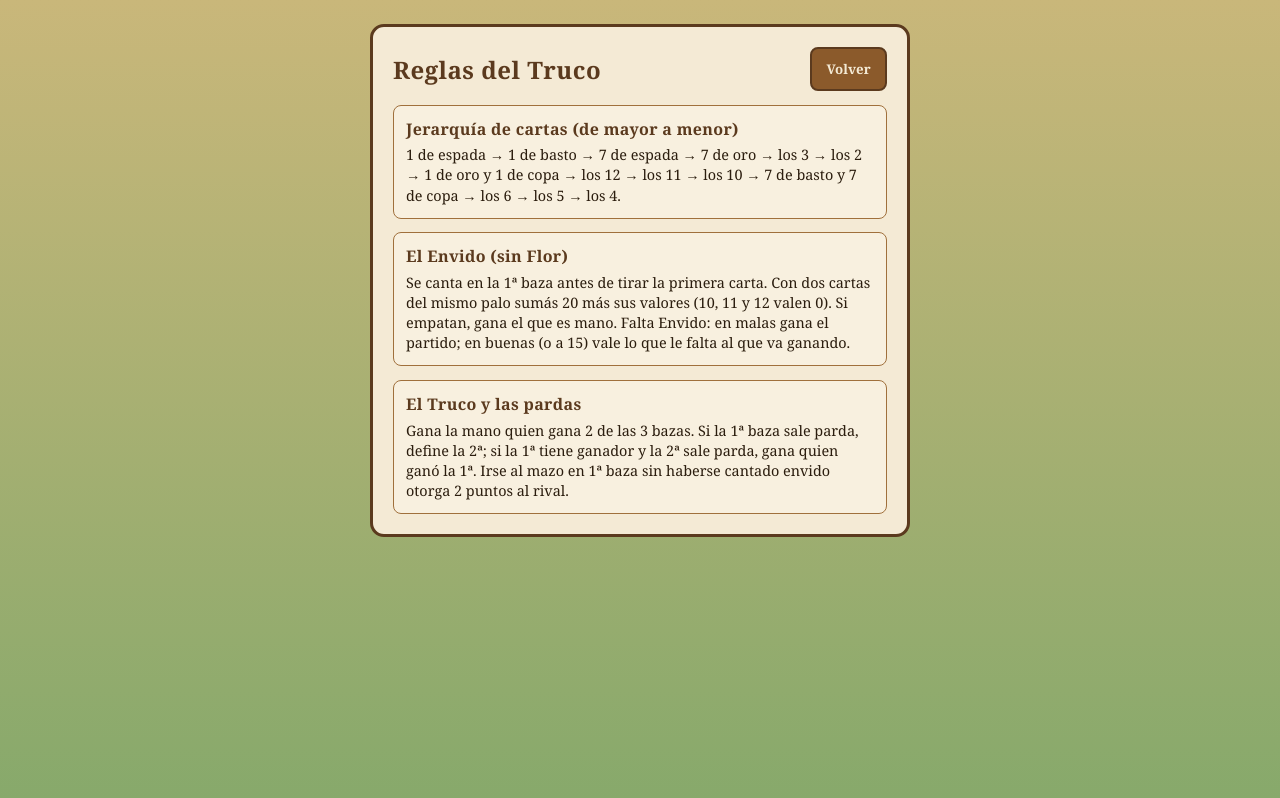
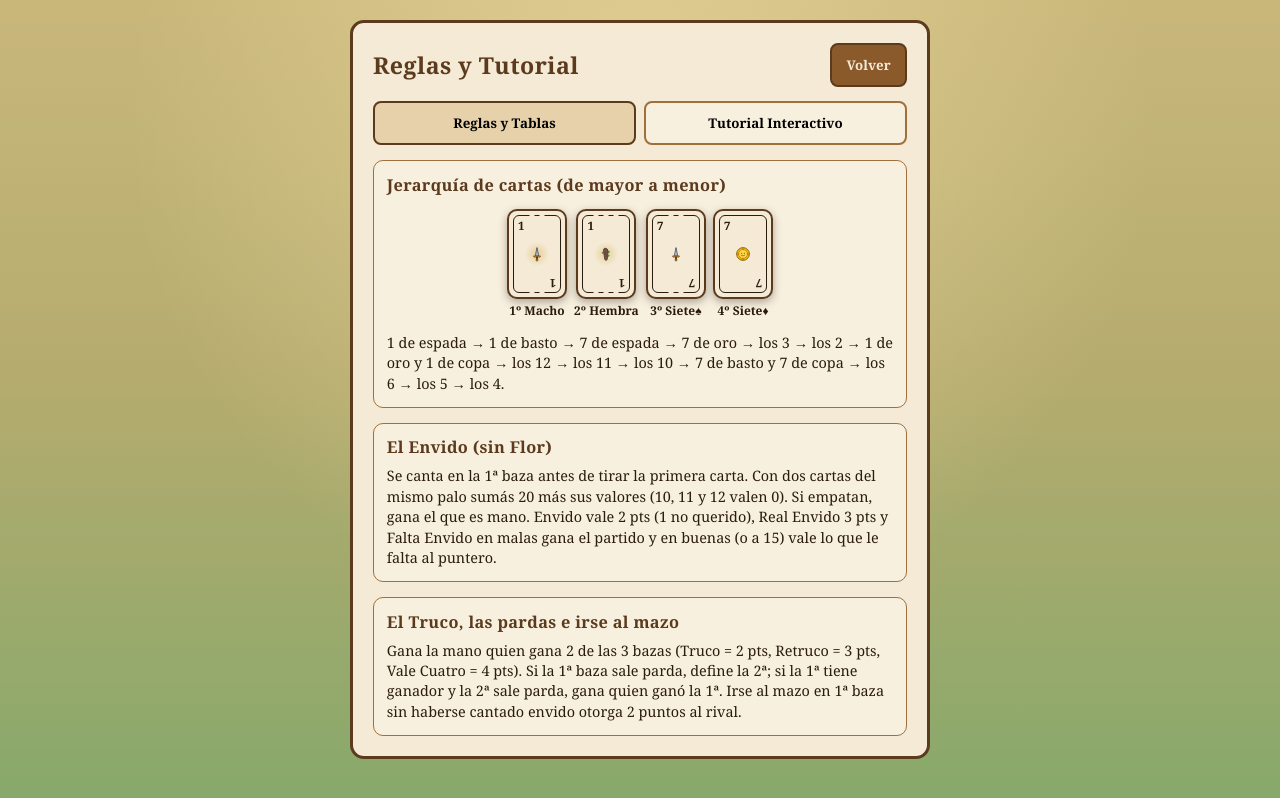
Before and after one commit to 1W3-421343-Torres-Marcos/Truco, a React (Vite) app: page / in a window 1280 px wide. Both pictures are taken after a click on the button "Reglas". Built offline with nearby package versions, Linux system fonts and the light colour scheme.

Commit message:
feat(ui): tutorial y reglas

```diff
--- a/src/ui/screens/RulesScreen.module.css
+++ b/src/ui/screens/RulesScreen.module.css
@@ -3,55 +3,145 @@
   display: flex;
   flex-direction: column;
   align-items: center;
-  padding: 1.5rem 1rem;
-  background: linear-gradient(180deg, var(--pampa) 0%, var(--pampa-verde) 100%);
+  padding: 1.25rem 1rem;
+  background: var(--pampa-fondo);
   color: var(--tinta);
 }
 
 .card {
   width: 100%;
-  max-width: 540px;
+  max-width: 580px;
   background-color: var(--crema);
   border: 3px solid var(--madera-oscura);
   border-radius: 14px;
   padding: 1.25rem;
   display: flex;
   flex-direction: column;
-  gap: 0.85rem;
+  gap: 0.9rem;
 }
 
 .header {
   display: flex;
   justify-content: space-between;
   align-items: center;
+  gap: 0.5rem;
 }
 
 .title {
   margin: 0;
-  font-size: 1.5rem;
+  font-size: 1.45rem;
   color: var(--madera-oscura);
+}
+
+.tabs {
+  display: flex;
+  gap: 0.5rem;
+}
+
+.tabButton {
+  flex: 1;
+  min-height: 44px;
+  border-radius: 8px;
+  border: 2px solid var(--cuero);
+  background: #f8f0df;
+  font-weight: 700;
+  cursor: pointer;
+}
+
+.tabButtonActive {
+  border-color: var(--madera-oscura);
+  background: #e6d1aa;
 }
 
 .section {
   background-color: #f8f0df;
   border: 1px solid var(--cuero);
-  border-radius: 8px;
-  padding: 0.75rem;
+  border-radius: 10px;
+  padding: 0.8rem;
+  display: flex;
+  flex-direction: column;
+  gap: 0.5rem;
 }
 
 .sectionTitle {
-  margin: 0 0 0.35rem;
-  font-size: 1rem;
+  margin: 0;
+  font-size: 1.02rem;
   color: var(--madera-oscura);
 }
 
 .text {
   margin: 0;
   font-size: 0.9rem;
-  line-height: 1.4;
+  line-height: 1.42;
 }
 
-.backButton {
+.cardsShowcase {
+  display: flex;
+  flex-wrap: wrap;
+  gap: 0.45rem;
+  align-items: center;
+  justify-content: center;
+  padding: 0.35rem 0;
+}
+
+.rankCardItem {
+  display: flex;
+  flex-direction: column;
+  align-items: center;
+  gap: 0.2rem;
+  font-size: 0.75rem;
+  font-weight: 700;
+}
+
+.quizOptions {
+  display: flex;
+  flex-direction: column;
+  gap: 0.5rem;
+}
+
+.quizOption {
+  min-height: 44px;
+  padding: 0.55rem 0.85rem;
+  text-align: left;
+  border-radius: 8px;
+  border: 2px solid var(--cuero);
+  background: var(--crema);
+  font-weight: 600;
+  cursor: pointer;
+}
+
+.quizOptionSelected {
+  border-color: var(--madera-oscura);
+  background: #e6d1aa;
+}
+
+.feedbackCorrect,
+.feedbackWrong {
+  margin: 0;
+  padding: 0.65rem;
+  border-radius: 8px;
+  font-size: 0.88rem;
+  font-weight: 600;
+}
+
+.feedbackCorrect {
+  background-color: #d9f2df;
+  border: 2px solid #2e7d32;
+}
+
+.feedbackWrong {
+  background-color: #f9d7d7;
+  border: 2px solid var(--rojo-punzo);
+}
+
+.lessonNav {
+  display: flex;
+  justify-content: space-between;
+  gap: 0.6rem;
+}
+
+.backButton,
+.lessonButton {
   min-height: 44px;
   padding: 0.45rem 0.9rem;
   border-radius: 8px;
@@ -61,3 +151,8 @@
   font-weight: 700;
   cursor: pointer;
 }
+
+.lessonButton:disabled {
+  opacity: 0.5;
+  cursor: not-allowed;
+}
--- a/src/ui/screens/RulesScreen.tsx
+++ b/src/ui/screens/RulesScreen.tsx
@@ -1,45 +1,246 @@
-import { useGameStore } from '../../store/index.ts';
+import { useState } from 'react';
+import { useGameStore, type CardNumber, type Suit } from '../../store/index.ts';
+import { SpanishCard } from '../cards/SpanishCard.tsx';
 import styles from './RulesScreen.module.css';
+
+interface TutorialLesson {
+  readonly title: string;
+  readonly prompt: string;
+  readonly cards: ReadonlyArray<{ readonly suit: Suit; readonly number: CardNumber }>;
+  readonly options: readonly string[];
+  readonly correctIndex: number;
+  readonly explanation: string;
+}
+
+const TUTORIAL_LESSONS: readonly TutorialLesson[] = [
+  {
+    title: 'Lección 1: Las cartas bravas',
+    prompt:
+      'El rival abrió la baza tirando el 7 de oro. Mirá tus 3 cartas: ¿con cuál le ganás la baza?',
+    cards: [
+      { suit: 'copa', number: 3 },
+      { suit: 'espada', number: 7 },
+      { suit: 'oro', number: 1 },
+    ],
+    options: [
+      'Con el 1 de oro (ancho falso)',
+      'Con el 7 de espada (siete bravo)',
+      'Con el 3 de copa',
+    ],
+    correctIndex: 1,
+    explanation:
+      '¡Exacto! El 7 de espada (3ª carta más alta del juego) mata al 7 de oro (4ª más alta). El 3 y el 1 de oro están por debajo.',
+  },
+  {
+    title: 'Lección 2: Cómo sumar el Envido',
+    prompt:
+      'Te tocaron el 7 de basto, el 6 de basto y el 12 de espada. ¿Cuántos tantos de envido tenés?',
+    cards: [
+      { suit: 'basto', number: 7 },
+      { suit: 'basto', number: 6 },
+      { suit: 'espada', number: 12 },
+    ],
+    options: [
+      '13 tantos (7 + 6)',
+      '27 tantos (20 + 7)',
+      '33 tantos (20 + 7 + 6, el máximo posible)',
+    ],
+    correctIndex: 2,
+    explanation:
+      '¡Bien ahí! Al tener dos cartas del mismo palo (basto), sumás 20 + 7 + 6 = 33, que es el envido más alto del Truco sin Flor.',
+  },
+  {
+    title: 'Lección 3: Cómo definen las pardas',
+    prompt:
+      'En la 1ª baza ganaste vos con un 2, y en la 2ª baza empataron (ambos tiraron un 3). ¿Cómo sigue la mano?',
+    cards: [
+      { suit: 'espada', number: 2 },
+      { suit: 'copa', number: 3 },
+      { suit: 'oro', number: 3 },
+    ],
+    options: [
+      'Ganás la mano inmediatamente vos (sin jugar la 3ª baza)',
+      'Se juega sí o sí la 3ª baza para desempatar',
+      'Gana siempre el que es mano',
+    ],
+    correctIndex: 0,
+    explanation:
+      '¡Correcto! Cuando la 1ª baza tiene ganador y la 2ª sale parda, gana la mano quien ganó la 1ª baza.',
+  },
+  {
+    title: 'Lección 4: "El envido está primero"',
+    prompt:
+      'Recién empieza la 1ª baza, todavía no tiraste tu primera carta y el rival te canta ¡Truco! de entrada. Tenés 31 de envido. ¿Qué podés hacer?',
+    cards: [
+      { suit: 'oro', number: 7 },
+      { suit: 'oro', number: 4 },
+      { suit: 'copa', number: 4 },
+    ],
+    options: [
+      'Ya perdiste el derecho al envido porque cantaron Truco antes',
+      'Podés cantar Envido primero; se resuelve el envido y después respondés al Truco',
+      'Solo podés irte al mazo',
+    ],
+    correctIndex: 1,
+    explanation:
+      '¡Tal cual! En la 1ª baza "el envido está primero": podés responder con Envido, sumar tus tantos y recién después contestar el Truco pendiente.',
+  },
+];
 
 export function RulesScreen() {
   const navigateTo = useGameStore((s) => s.navigateTo);
+  const [activeTab, setActiveTab] = useState<'rules' | 'tutorial'>('rules');
+  const [lessonIndex, setLessonIndex] = useState(0);
+  const [selectedOption, setSelectedOption] = useState<number | null>(null);
+
+  const lesson = TUTORIAL_LESSONS[lessonIndex]!;
+
+  const selectLesson = (idx: number) => {
+    setLessonIndex(idx);
+    setSelectedOption(null);
+  };
 
   return (
     <main className={styles.container}>
-      <section className={styles.card} aria-label="Reglas del Truco">
+      <section className={styles.card} aria-label="Reglas y Tutorial del Truco">
         <header className={styles.header}>
-          <h1 className={styles.title}>Reglas del Truco</h1>
+          <h1 className={styles.title}>Reglas y Tutorial</h1>
           <button type="button" className={styles.backButton} onClick={() => navigateTo('home')}>
             Volver
           </button>
         </header>
 
+        <div className={styles.tabs} role="tablist" aria-label="Secciones de ayuda">
+          <button
+            type="button"
+            role="tab"
+            aria-selected={activeTab === 'rules'}
+            className={`${styles.tabButton} ${activeTab === 'rules' ? styles.tabButtonActive : ''}`}
+            onClick={() => setActiveTab('rules')}
+          >
+            Reglas y Tablas
+          </button>
+          <button
+            type="button"
+            role="tab"
+            aria-selected={activeTab === 'tutorial'}
+            className={`${styles.tabButton} ${activeTab === 'tutorial' ? styles.tabButtonActive : ''}`}
+            onClick={() => setActiveTab('tutorial')}
+          >
+            Tutorial Interactivo
+          </button>
+        </div>
+
+        {activeTab === 'rules' ? (
+          <>
             <div className={styles.section}>
               <h2 className={styles.sectionTitle}>Jerarquía de cartas (de mayor a menor)</h2>
+              <div className={styles.cardsShowcase}>
+                <div className={styles.rankCardItem}>
+                  <SpanishCard suit="espada" number={1} size="sm" />
+                  <span>1º Macho</span>
+                </div>
+                <div className={styles.rankCardItem}>
+                  <SpanishCard suit="basto" number={1} size="sm" />
+                  <span>2º Hembra</span>
+                </div>
+                <div className={styles.rankCardItem}>
+                  <SpanishCard suit="espada" number={7} size="sm" />
+                  <span>3º Siete♠</span>
+                </div>
+                <div className={styles.rankCardItem}>
+                  <SpanishCard suit="oro" number={7} size="sm" />
+                  <span>4º Siete♦</span>
+                </div>
+              </div>
               <p className={styles.text}>
-            1 de espada → 1 de basto → 7 de espada → 7 de oro → los 3 → los 2 → 1 de oro y 1 de copa
-            → los 12 → los 11 → los 10 → 7 de basto y 7 de copa → los 6 → los 5 → los 4.
+                1 de espada → 1 de basto → 7 de espada → 7 de oro → los 3 → los 2 → 1 de oro y 1 de
+                copa → los 12 → los 11 → los 10 → 7 de basto y 7 de copa → los 6 → los 5 → los 4.
               </p>
             </div>
 
             <div className={styles.section}>
               <h2 className={styles.sectionTitle}>El Envido (sin Flor)</h2>
               <p className={styles.text}>
-            Se canta en la 1ª baza antes de tirar la primera carta. Con dos cartas del mismo palo
-            sumás 20 más sus valores (10, 11 y 12 valen 0). Si empatan, gana el que es mano. Falta
-            Envido: en malas gana el partido; en buenas (o a 15) vale lo que le falta al que va
-            ganando.
+                Se canta en la 1ª baza antes de tirar la primera carta. Con dos cartas del mismo
+                palo sumás 20 más sus valores (10, 11 y 12 valen 0). Si empatan, gana el que es
+                mano. Envido vale 2 pts (1 no querido), Real Envido 3 pts y Falta Envido en malas
+                gana el partido y en buenas (o a 15) vale lo que le falta al puntero.
               </p>
             </div>
 
             <div className={styles.section}>
-          <h2 className={styles.sectionTitle}>El Truco y las pardas</h2>
+              <h2 className={styles.sectionTitle}>El Truco, las pardas e irse al mazo</h2>
               <p className={styles.text}>
-            Gana la mano quien gana 2 de las 3 bazas. Si la 1ª baza sale parda, define la 2ª; si la
-            1ª tiene ganador y la 2ª sale parda, gana quien ganó la 1ª. Irse al mazo en 1ª baza sin
-            haberse cantado envido otorga 2 puntos al rival.
+                Gana la mano quien gana 2 de las 3 bazas (Truco = 2 pts, Retruco = 3 pts, Vale
+                Cuatro = 4 pts). Si la 1ª baza sale parda, define la 2ª; si la 1ª tiene ganador y la
+                2ª sale parda, gana quien ganó la 1ª. Irse al mazo en 1ª baza sin haberse cantado
+                envido otorga 2 puntos al rival.
               </p>
             </div>
+          </>
+        ) : (
+          <div className={styles.section} aria-label="Lección interactiva">
+            <h2 className={styles.sectionTitle}>
+              {lesson.title} ({lessonIndex + 1}/{TUTORIAL_LESSONS.length})
+            </h2>
+            <p className={styles.text}>{lesson.prompt}</p>
+
+            <div className={styles.cardsShowcase}>
+              {lesson.cards.map((c, idx) => (
+                <SpanishCard key={idx} suit={c.suit} number={c.number} size="sm" />
+              ))}
+            </div>
+
+            <div className={styles.quizOptions}>
+              {lesson.options.map((opt, idx) => (
+                <button
+                  key={opt}
+                  type="button"
+                  aria-pressed={selectedOption === idx}
+                  className={`${styles.quizOption} ${selectedOption === idx ? styles.quizOptionSelected : ''}`}
+                  onClick={() => setSelectedOption(idx)}
+                >
+                  {opt}
+                </button>
+              ))}
+            </div>
+
+            {selectedOption !== null && (
+              <p
+                role="status"
+                className={
+                  selectedOption === lesson.correctIndex
+                    ? styles.feedbackCorrect
+                    : styles.feedbackWrong
+                }
+              >
+                {selectedOption === lesson.correctIndex
+                  ? lesson.explanation
+                  : 'No es esa opción. ¡Probá con otra para ver la explicación!'}
+              </p>
+            )}
+
+            <div className={styles.lessonNav}>
+              <button
+                type="button"
+                className={styles.lessonButton}
+                disabled={lessonIndex === 0}
+                onClick={() => selectLesson(lessonIndex - 1)}
+              >
+                Lección anterior
+              </button>
+              <button
+                type="button"
+                className={styles.lessonButton}
+                disabled={lessonIndex === TUTORIAL_LESSONS.length - 1}
+                onClick={() => selectLesson(lessonIndex + 1)}
+              >
+                Siguiente lección
+              </button>
+            </div>
+          </div>
+        )}
       </section>
     </main>
   );
```
Also changed, not shown: 2 other files (tests, documents, lock files or other folders). Lines whose indentation alone changed are shown as unchanged.
